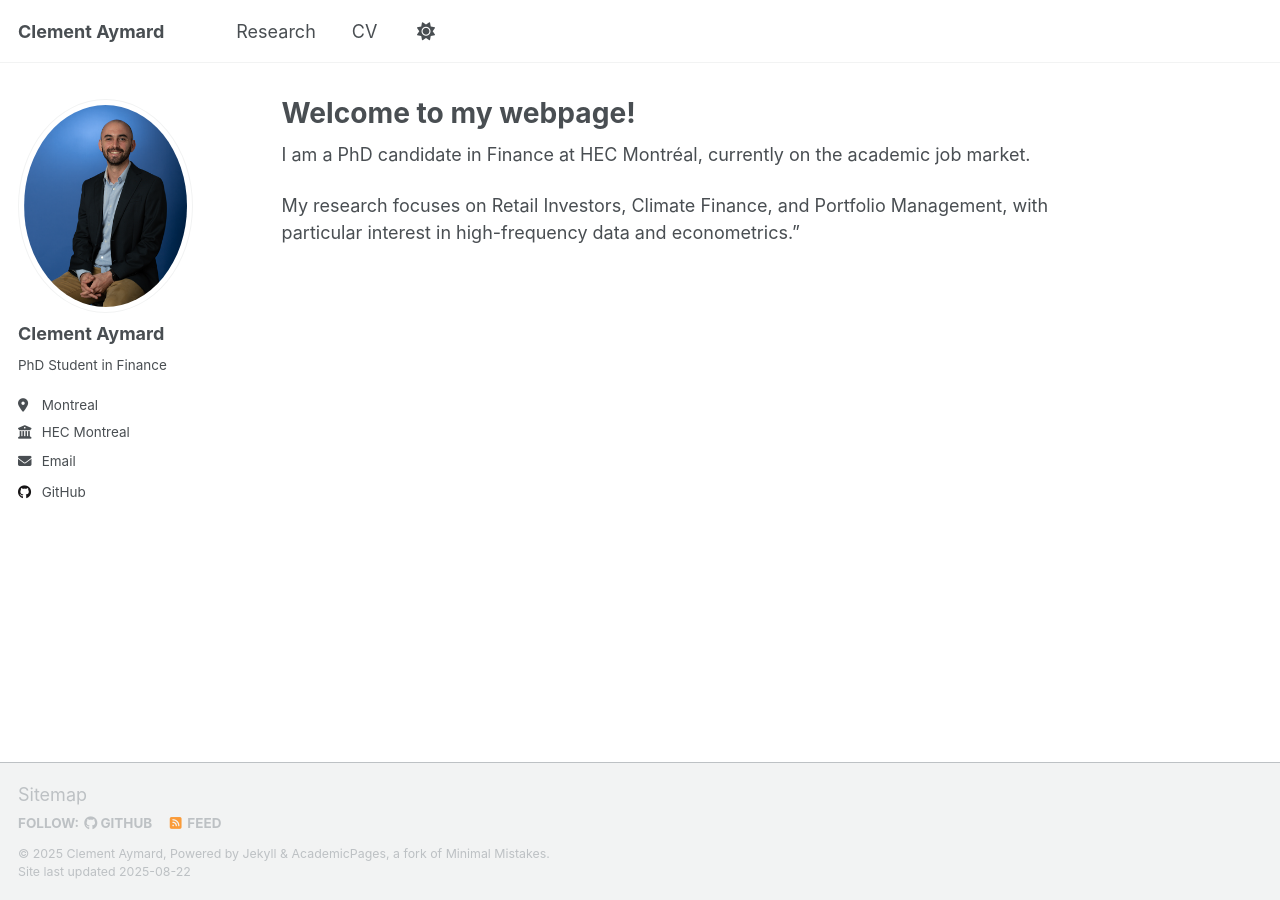
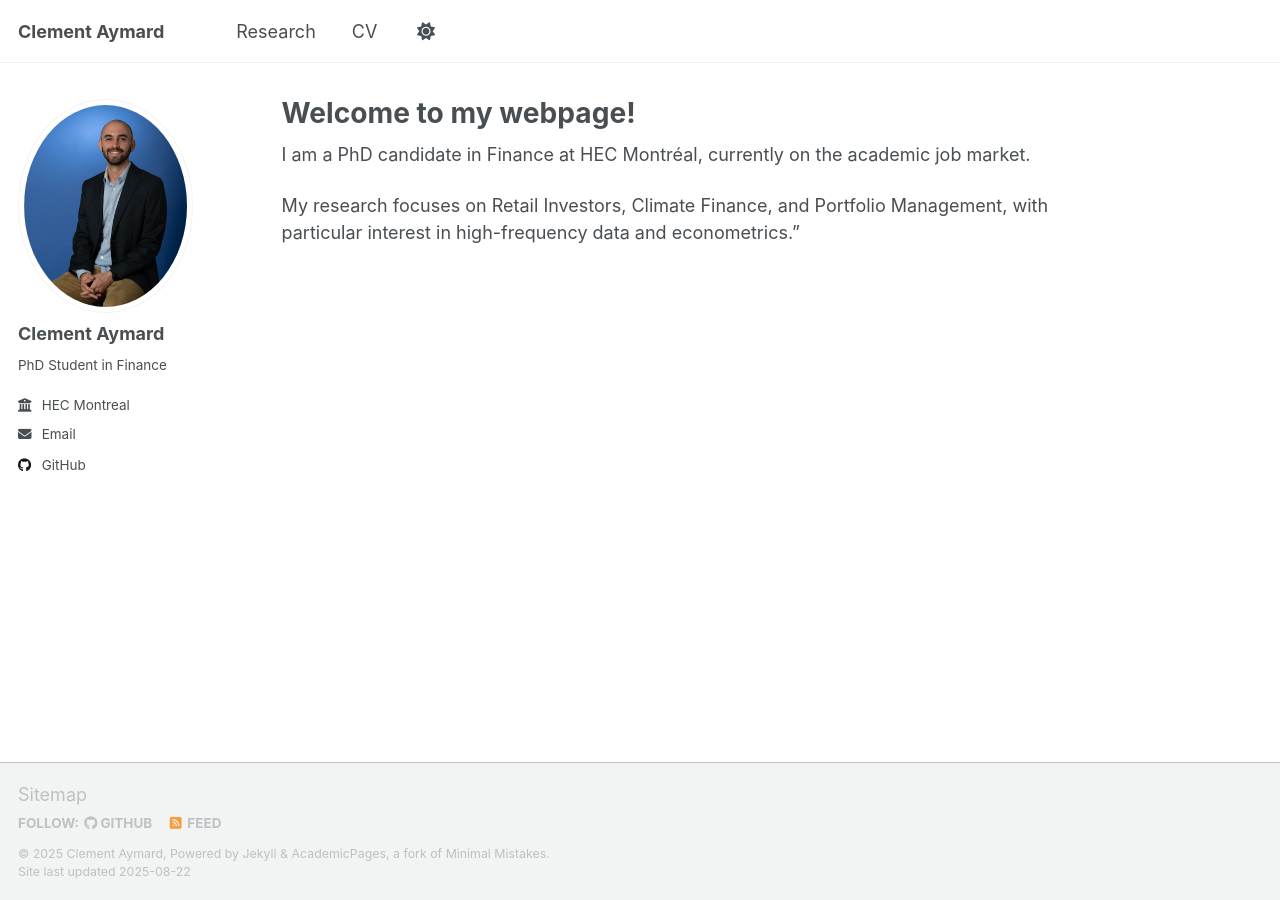
Before and after one commit to clemaymd/clemaymd.github.io, a Jekyll site: the page built from _pages/about.md, in a window 1280 px wide. Built offline with Jekyll 4.4.1, drawn with Linux system fonts in a browser that asks for light colours; a script that is not in the unit is left out.

Commit message:
Update _config.yml

```diff
--- a/_config.yml
+++ b/_config.yml
@@ -26,7 +26,7 @@ author:
   name             : "Clement Aymard"
   pronouns         : # example: "she/her"
   bio              : "PhD Student in Finance"
-  location         : "Montreal"
+  location         : # "Montreal"
   employer         : "HEC Montreal"
   uri              : # URL
   email            : "clement.aymard@hec.ca"
```
